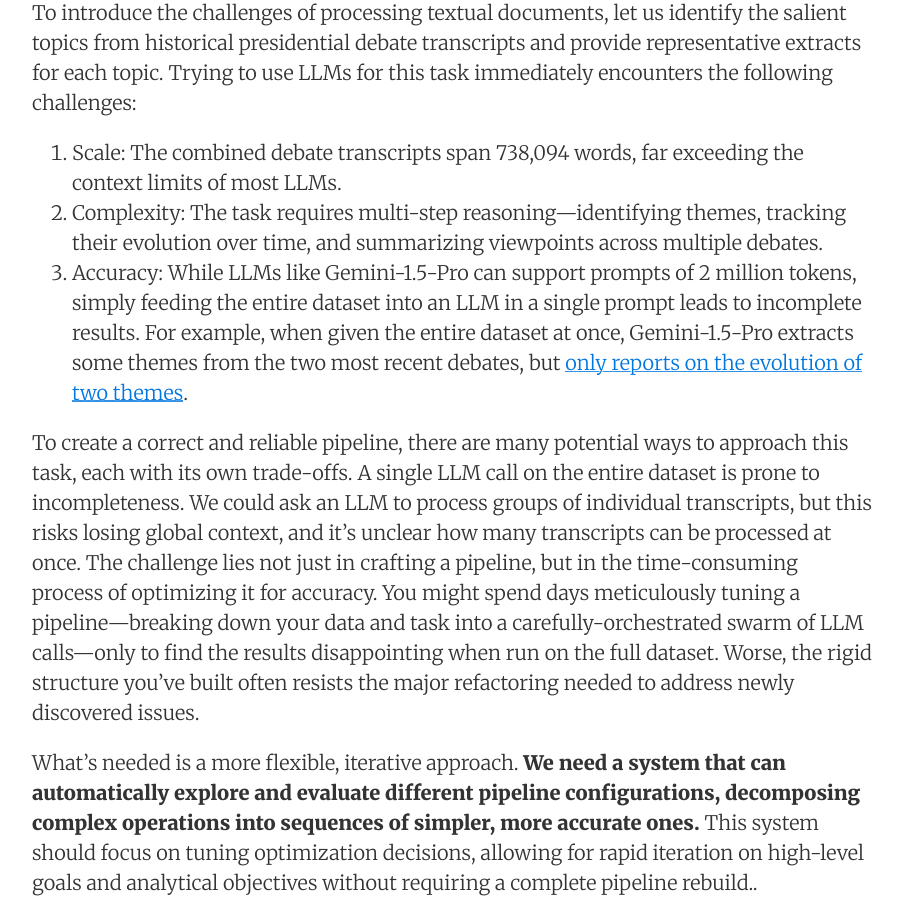
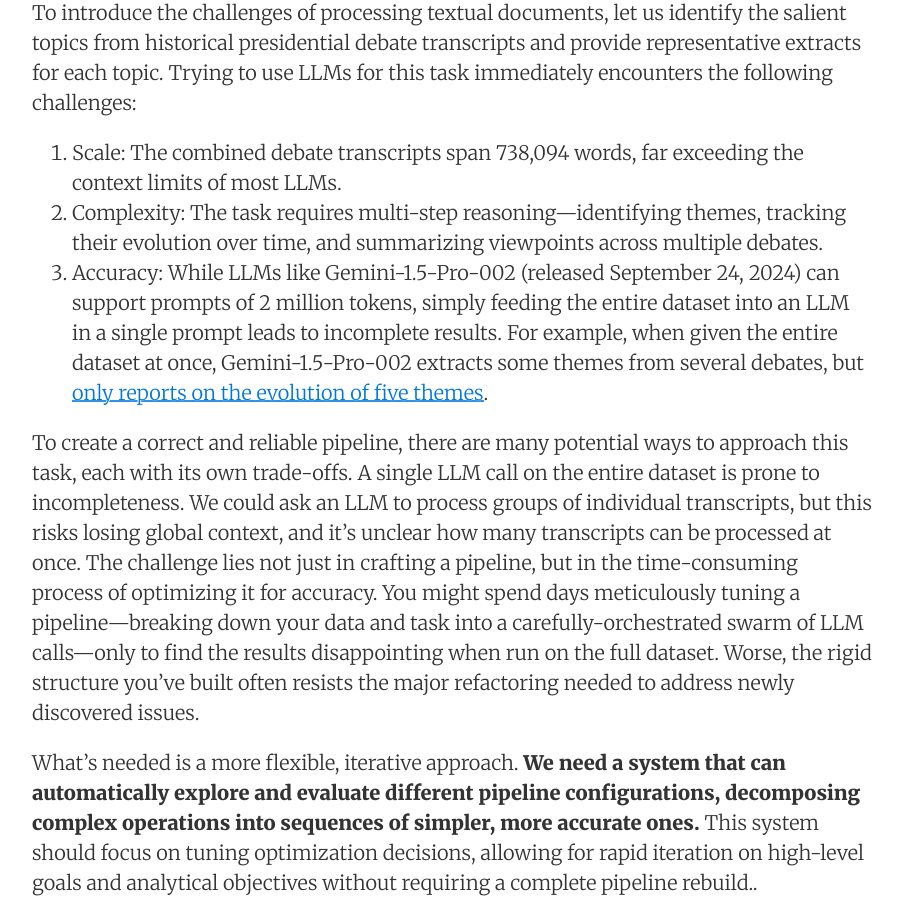
Before and after one commit to data-people-group/data-people-group.github.io, a Jekyll site: the page built from _posts/2024-09-24-docetl.md, in a window 1280 px wide and 900 px high, scrolled down 1783 px. Shown: the whole window, without its empty margins (188-1090 px from the left). Built offline with Jekyll 4.4.1, drawn with Linux system fonts in a browser that asks for light colours; nearby versions of some CDN libraries; some of the changed text lies outside the part shown.

Commit message:
Update blog post to gemini 002

```diff
--- a/_posts/2024-09-24-docetl.md
+++ b/_posts/2024-09-24-docetl.md
@@ -30,7 +30,7 @@ To introduce the challenges of processing textual documents, let us identify the
 
 1. Scale: The combined debate transcripts span 738,094 words, far exceeding the context limits of most LLMs.
 2. Complexity: The task requires multi-step reasoning—identifying themes, tracking their evolution over time, and summarizing viewpoints across multiple debates.
-3. Accuracy: While LLMs like Gemini-1.5-Pro can support prompts of 2 million tokens, simply feeding the entire dataset into an LLM in a single prompt leads to incomplete results. For example, when given the entire dataset at once, Gemini-1.5-Pro extracts some themes from the two most recent debates, but [only reports on the evolution of two themes](https://www.docetl.com/#demo-gemini-output).
+3. Accuracy: While LLMs like Gemini-1.5-Pro-002 (released September 24, 2024) can support prompts of 2 million tokens, simply feeding the entire dataset into an LLM in a single prompt leads to incomplete results. For example, when given the entire dataset at once, Gemini-1.5-Pro-002 extracts some themes from several debates, but [only reports on the evolution of five themes](https://www.docetl.com/#demo-gemini-output).
 
 To create a correct and reliable pipeline, there are many potential ways to approach this task, each with its own trade-offs. A single LLM call on the entire dataset is prone to incompleteness. We could ask an LLM to process groups of individual transcripts, but this risks losing global context, and it's unclear how many transcripts can be processed at once. The challenge lies not just in crafting a pipeline, but in the time-consuming process of optimizing it for accuracy. You might spend days meticulously tuning a pipeline—breaking down your data and task into a carefully-orchestrated swarm of LLM calls—only to find the results disappointing when run on the full dataset. Worse, the rigid structure you've built often resists the major refactoring needed to address newly discovered issues.
 
@@ -85,7 +85,7 @@ When the user runs _docetl build pipeline.yaml_, DocETL's optimizer rewrites the
 1. _Theme Canonicalization:_ A new “resolve” operation is added to canonicalize similar themes, reducing the number of themes by 55%.
 2. _Iterative Refinement:_ The “reduce” operation is rewritten into a loop of map + reduce operations, allowing for iterative refinement of summaries based on validation (i.e., LLM-as-a-judge) feedback.
 
-The initial optimization process explored various configurations before settling on this efficient pipeline, which costs $0.86 to optimize and $0.29 to run on all debate transcripts. Overall, DocETL’s pipeline [generates 152 reports averaging 730 words each](https://www.docetl.com/#demo-docetl-output), summarizing the evolution of viewpoints for each theme—a significant improvement over the 2-report baseline from Gemini 1.5 Pro!
+The initial optimization process explored various configurations before settling on this efficient pipeline, which costs $0.86 to optimize and $0.29 to run on all debate transcripts. Overall, DocETL’s pipeline [generates 152 reports averaging 730 words each](https://www.docetl.com/#demo-docetl-output), summarizing the evolution of viewpoints for each theme—a significant improvement over the 5-report baseline from Gemini 1.5 Pro 002!
 
 A big advantage of DocETL's approach is its efficiency in handling human-driven iterations, thanks to caching. For example, if a user wants to tune the summarizer prompt after seeing initial results, DocETL only reruns the necessary parts of the pipeline. A full pipeline iteration might cost $0.29, but a single-operation update may cost only a few cents.
 
```
